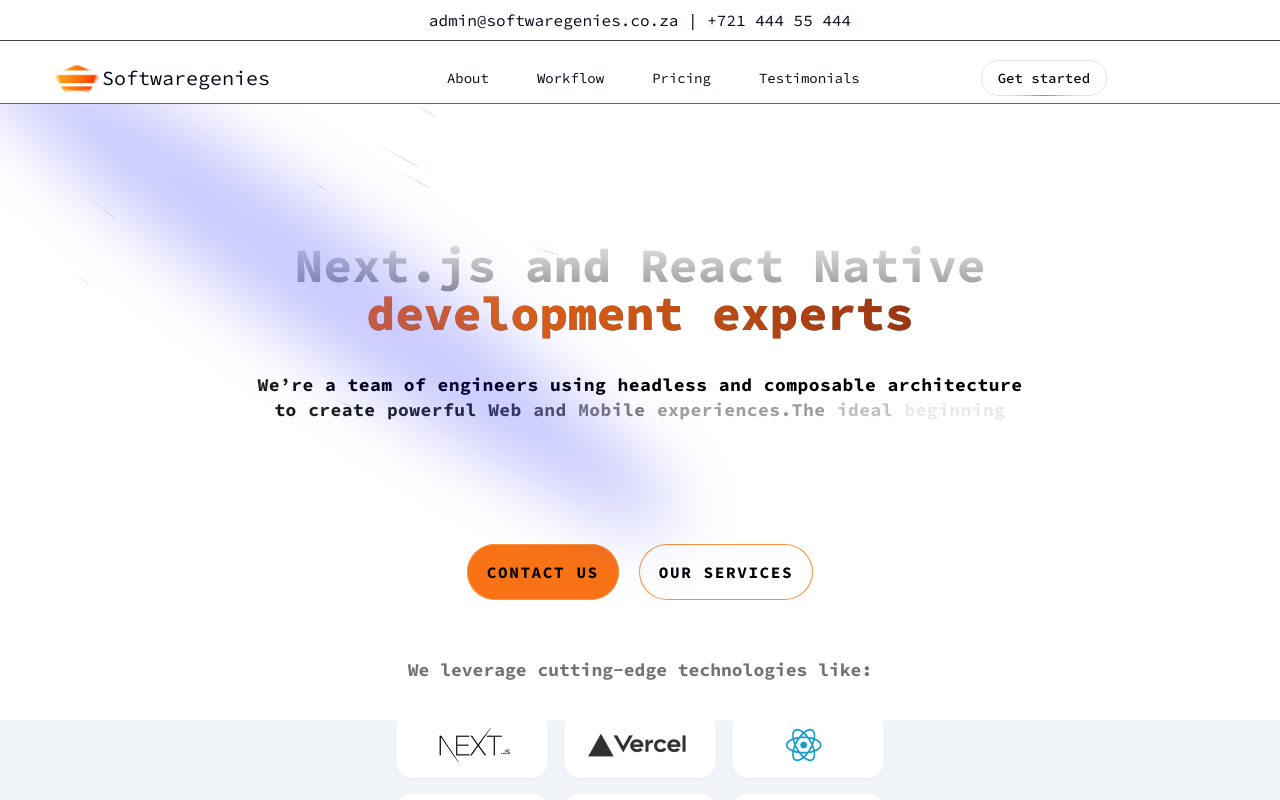
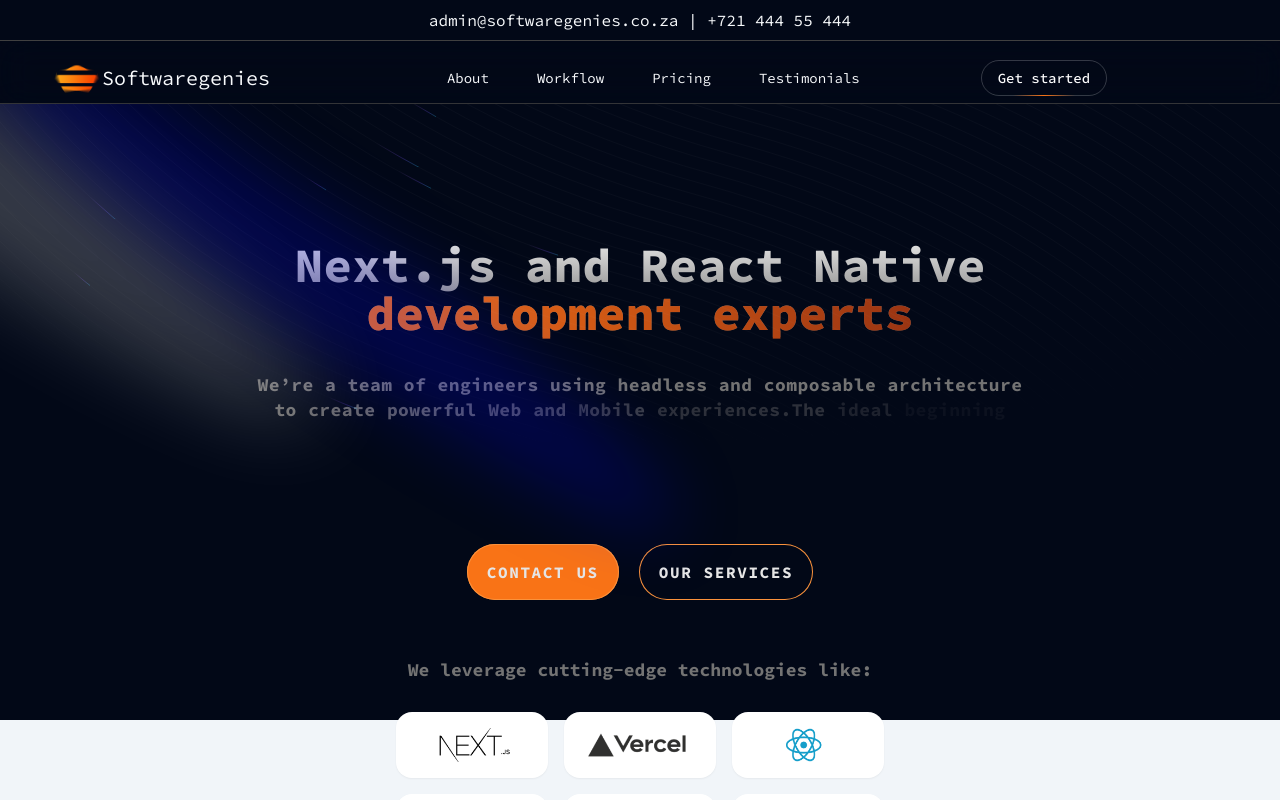
Before and after one commit to altrono/softwaregenies, a Next.js app: page / in a window 1280 px wide. Shown: the top 800 px of the page. Built offline with nearby package versions, Linux system fonts and the light colour scheme.

Commit message:
fix bugs

```diff
--- a/app/layout.tsx
+++ b/app/layout.tsx
@@ -12,7 +12,7 @@
   description: "At SoftwareGenies, we leverage cutting-edge technologies like Next.js, Reactjs, React Native, AWS, Vercel, Azure and Google Cloud to create innovative mobile and web applications that drive success. Join us on our journey to transform the digital landscape.",
   keywords: "SoftwareGenies, Reactjs, React Native, Vercel, Next.js, AWS,  Google Cloud, mobile app development, web app development, tech startup, innovation, digital transformation",
   icons: {
-    icon: '/icons/logo.svg'
+    icon: '/logo.png'
   }
 };
 
@@ -26,7 +26,7 @@
       <body className={`${source.className} antialiased`}>
         <ThemeProvider
           attribute="class"
-          defaultTheme="system"
+          defaultTheme="dark"
           enableSystem
           disableTransitionOnChange
         >
```
